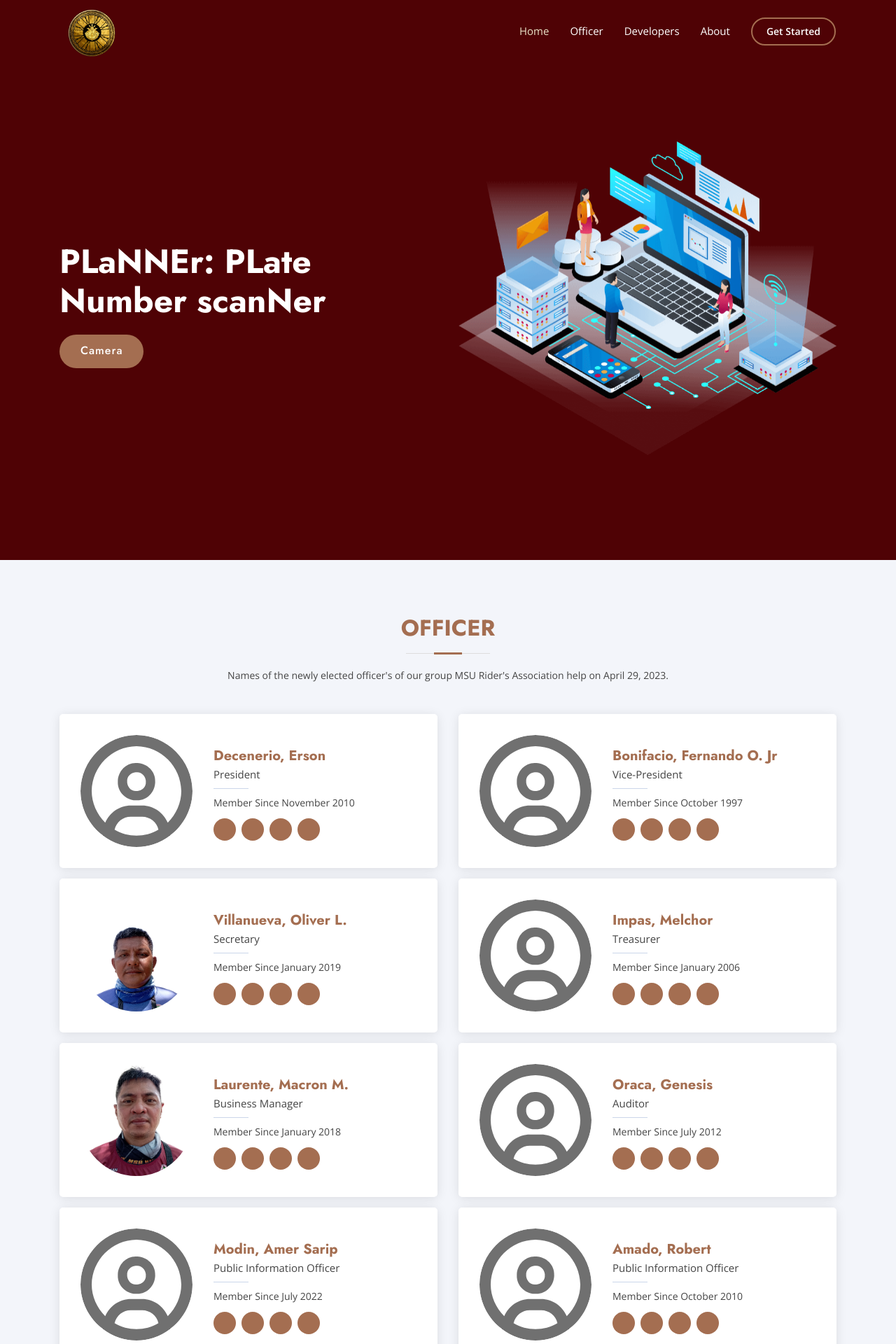
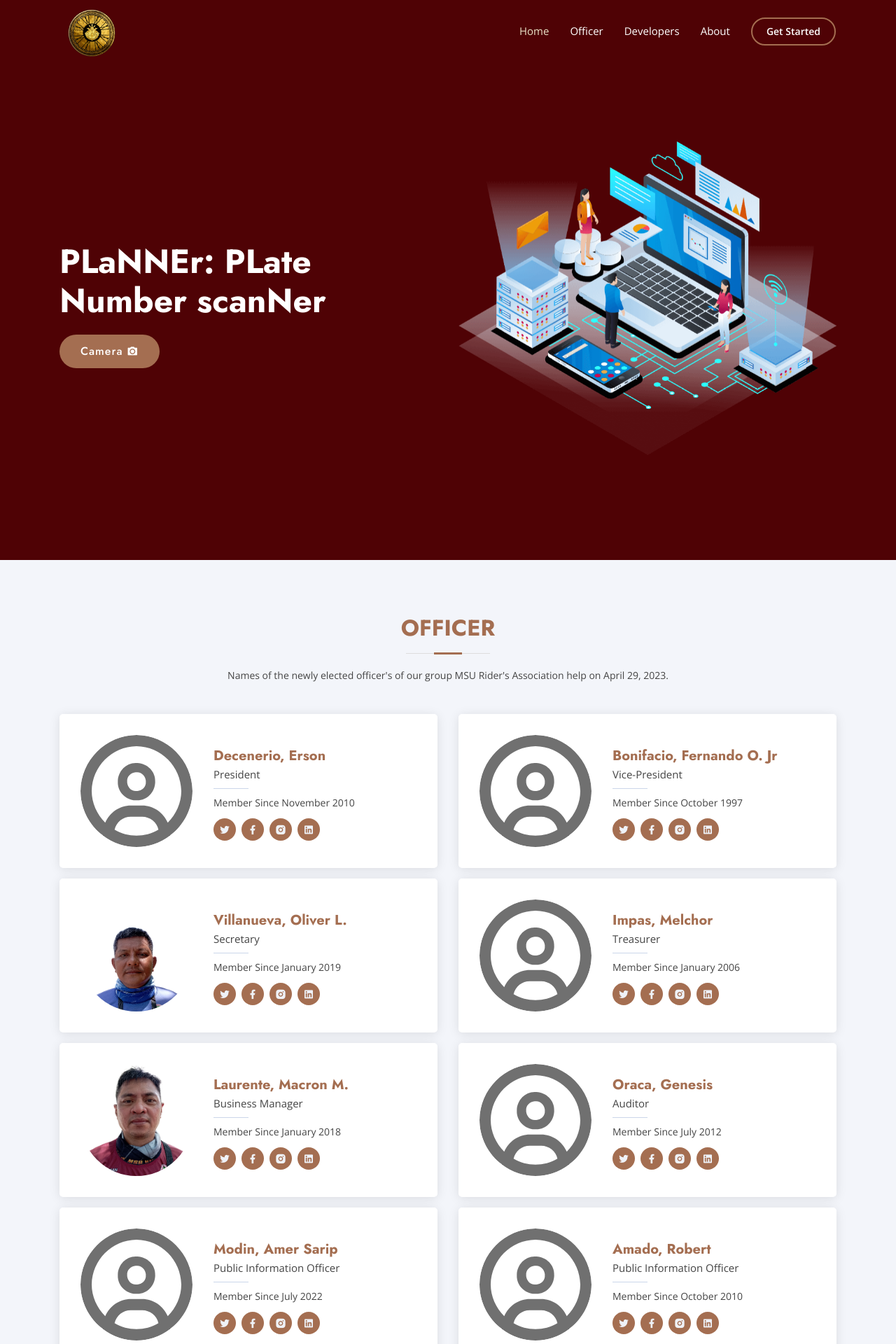
Before and after one commit to Mattseph/msuriderai, a PHP site: page / in a window 1280 px wide. Shown: the top 1920 px of the page at 70% size. Run offline with PHP 8.4, Linux system fonts and the light colour scheme; data comes from the database, SQL or seed files in the repository; some libraries are stand-ins or nearby versions.

Commit message:
Edit: Add Remixicon CDN

```diff
--- a/index.php
+++ b/index.php
@@ -18,6 +18,10 @@
   <!-- Google Fonts -->
   <link href="https://fonts.googleapis.com/css?family=Open+Sans:300,300i,400,400i,600,600i,700,700i|Jost:300,300i,400,400i,500,500i,600,600i,700,700i|Poppins:300,300i,400,400i,500,500i,600,600i,700,700i" rel="stylesheet">
 
+  <link
+    href="https://cdn.jsdelivr.net/npm/remixicon@4.3.0/fonts/remixicon.css"
+    rel="stylesheet"
+  />
   <!-- Vendor CSS Files -->
   <link href="assets/vendor/aos/aos.css" rel="stylesheet">
   <link href="assets/vendor/bootstrap/css/bootstrap.min.css" rel="stylesheet">
```
